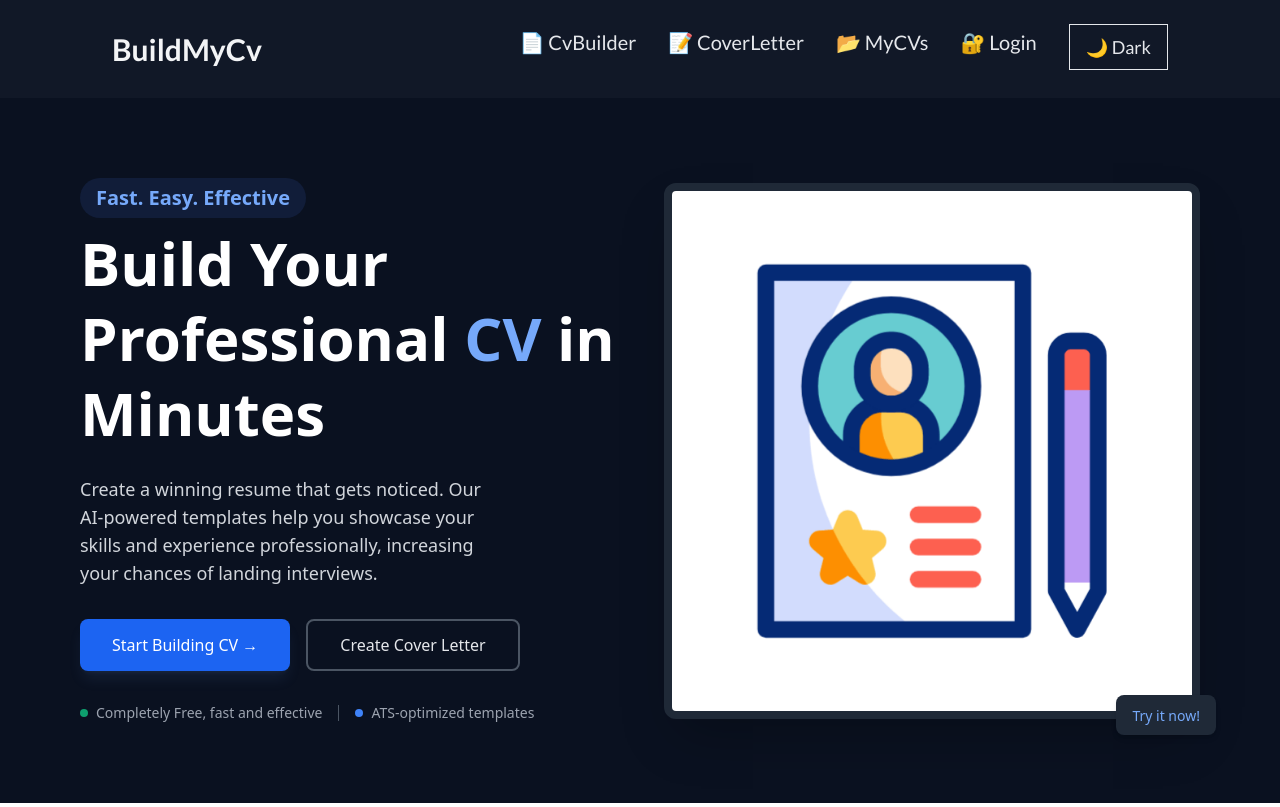
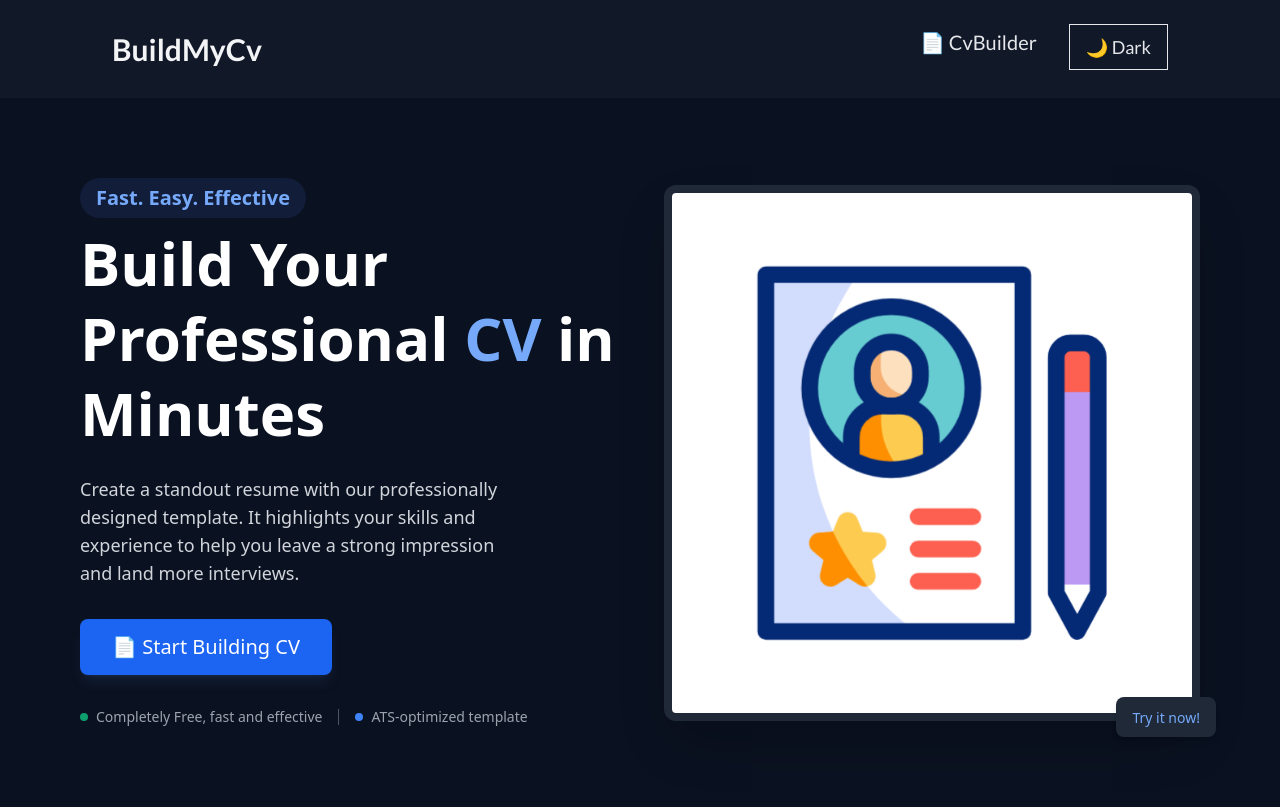
Before and after one commit to George-lab2004/CVBuilder, a React (Vite) app: page / in a window 1280 px wide. Built offline with nearby package versions, Linux system fonts and the light colour scheme.

Commit message:
structureUpdate

```diff
--- a/package.json
+++ b/package.json
@@ -16,6 +16,8 @@
     "flowbite-react": "^0.11.7",
     "framer-motion": "^12.9.4",
     "html2pdf.js": "^0.10.3",
+    "openai": "^5.5.1",
+    "openapi": "^1.0.1",
     "react": "^19.0.0",
     "react-dom": "^19.0.0",
     "react-hook-form": "^7.58.1",
--- a/src/App.tsx
+++ b/src/App.tsx
@@ -5,9 +5,6 @@ import Layout from "./Layout/Layout";
 import Loader from "./Components/UI/Loader";
 import Home from "./Pages/Home/Home";
 import CvBuilder from "./Pages/CvBuilder/CvBuilder";
-import CoverLetter from "./Pages/CoverLetter/CoverLetter";
-import MyCvs from "./Pages/MyCvs/MyCvs";
-import Login from "./Pages/auth/Login";
 
 function App() {
   const routes = createBrowserRouter([
@@ -21,9 +18,6 @@ function App() {
       children: [
         { path: "/", element: <Home /> },
         { path: "/buildCV", element: <CvBuilder /> },
-        { path: "/coverLetter", element: <CoverLetter /> },
-        { path: "/myCVs", element: <MyCvs /> },
-        { path: "login", element: <Login /> },
       ],
     },
   ]);
--- a/src/Components/UI/Navbar.tsx
+++ b/src/Components/UI/Navbar.tsx
@@ -36,27 +36,10 @@ export default function Navbars() {
       >
         📄 CvBuilder{" "}
       </Link>
-      <Link
-        to="/coverLetter"
-        className="hover:text-blue-500  text-xl transition  my-1"
-      >
-        📝 CoverLetter
-      </Link>
-      <Link
-        to="/myCVs"
-        className="hover:text-blue-500 text-xl   transition my-1"
-      >
-        📂 MyCVs
-      </Link>
-      <Link
-        to="/login"
-        className="hover:text-blue-500  text-xl  transition my-1"
-      >
-        🔐 Login
-      </Link>
+
       <button
         onClick={toggleTheme}
-        className="px-2 py-2 mt-3 md:mt-0 cursor-pointer my-1 md:px-4 md:py-2 border  hover:bg-gray-200 dark:hover:bg-gray-700 transition "
+        className="px-2 py-2 mt-3 md:mt-0 md:pb-2 cursor-pointer my-1 md:px-4 md:py-2 border  hover:bg-gray-200 dark:hover:bg-gray-700 transition "
         aria-label="Toggle dark mode"
       >
         {isDarkMode ? "🌙 Dark" : "☀️ Light"}
--- a/src/Pages/CoverLetter/CoverLetter.tsx
+++ /dev/null
@@ -1,3 +0,0 @@
-export default function CoverLetter() {
-  return <div>CoverLetter</div>;
-}
--- a/src/Pages/Home/Home.tsx
+++ b/src/Pages/Home/Home.tsx
@@ -1,3 +1,4 @@
+import { Link } from "react-router-dom";
 import gif from "../../../src/assets/resume.gif";
 
 export default function Home() {
@@ -16,16 +17,18 @@ export default function Home() {
               in Minutes
             </h1>
             <p className="text-lg text-gray-600 dark:text-gray-300 mb-8 max-w-[90%] lg:max-w-[80%]">
-              Create a winning resume that gets noticed. Our AI-powered
-              templates help you showcase your skills and experience
-              professionally, increasing your chances of landing interviews.
+              Create a standout resume with our professionally designed
+              template. It highlights your skills and experience to help you
+              leave a strong impression and land more interviews.
             </p>
             <div className="flex flex-col sm:flex-row gap-4">
-              <button className="bg-primary-600 hover:bg-primary-700 text-white px-8 py-3.5 rounded-lg font-medium transition-all duration-300 transform hover:scale-[1.02] shadow-lg hover:shadow-primary-500/20 dark:shadow-primary-400/10">
-                Start Building CV →
-              </button>
-              <button className="border-2 border-gray-300 dark:border-gray-600 hover:border-primary-500 dark:hover:border-primary-400 text-gray-700 dark:text-gray-200 hover:text-primary-600 dark:hover:text-primary-300 px-8 py-3 rounded-lg font-medium transition-all duration-300">
-                Create Cover Letter
+              <button className="bg-primary-600 cursor-pointer hover:bg-primary-700 text-white px-8 py-3.5 rounded-lg font-medium transition-all duration-300 transform hover:scale-[1.02] shadow-lg hover:shadow-primary-500/20 dark:shadow-primary-400/10">
+                <Link
+                  to="/buildCV"
+                  className="hover:text-blue-500   text-xl  transition my-1"
+                >
+                  📄 Start Building CV{" "}
+                </Link>
               </button>
             </div>
 
@@ -37,7 +40,7 @@ export default function Home() {
               <div className="h-4 w-px bg-gray-300 dark:bg-gray-600"></div>
               <div className="flex items-center gap-2">
                 <span className="w-2 h-2 bg-blue-500 rounded-full"></span>
-                ATS-optimized templates
+                ATS-optimized template
               </div>
             </div>
           </div>
--- a/src/Preview/CvPreview.tsx
+++ b/src/Preview/CvPreview.tsx
@@ -84,6 +84,7 @@ export default function CvPreview({
   internships: InternshipItem[];
 }) {
   return (
+    <>
       <div className="px-4 py-2 m-2 mb-2 bg-white">
         <Header name={name} job={role} />
         <SocialLinks
@@ -102,5 +103,14 @@ export default function CvPreview({
         <Courses courses={courses} />
         <Internship internship={internships} />
       </div>
+      <div className="mt-4 flex items-start gap-2 bg-cyan-100 text-cyan-900 dark:bg-cyan-900/20 dark:text-cyan-200 border border-cyan-300 dark:border-cyan-500 rounded-lg px-4 py-3 shadow-sm text-sm max-w-md">
+        <span className="text-xl">⚠️</span>
+        <div>
+          <strong className="font-semibold">Important:</strong> Your CV data is{" "}
+          <u>not saved automatically</u>. Please make sure to save or download
+          your resume before leaving the page or refreshing.
+        </div>
+      </div>
+    </>
   );
 }
```
Also changed, not shown: 1 other file (tests, documents, lock files or other folders). Lines whose indentation alone changed are shown as unchanged.
